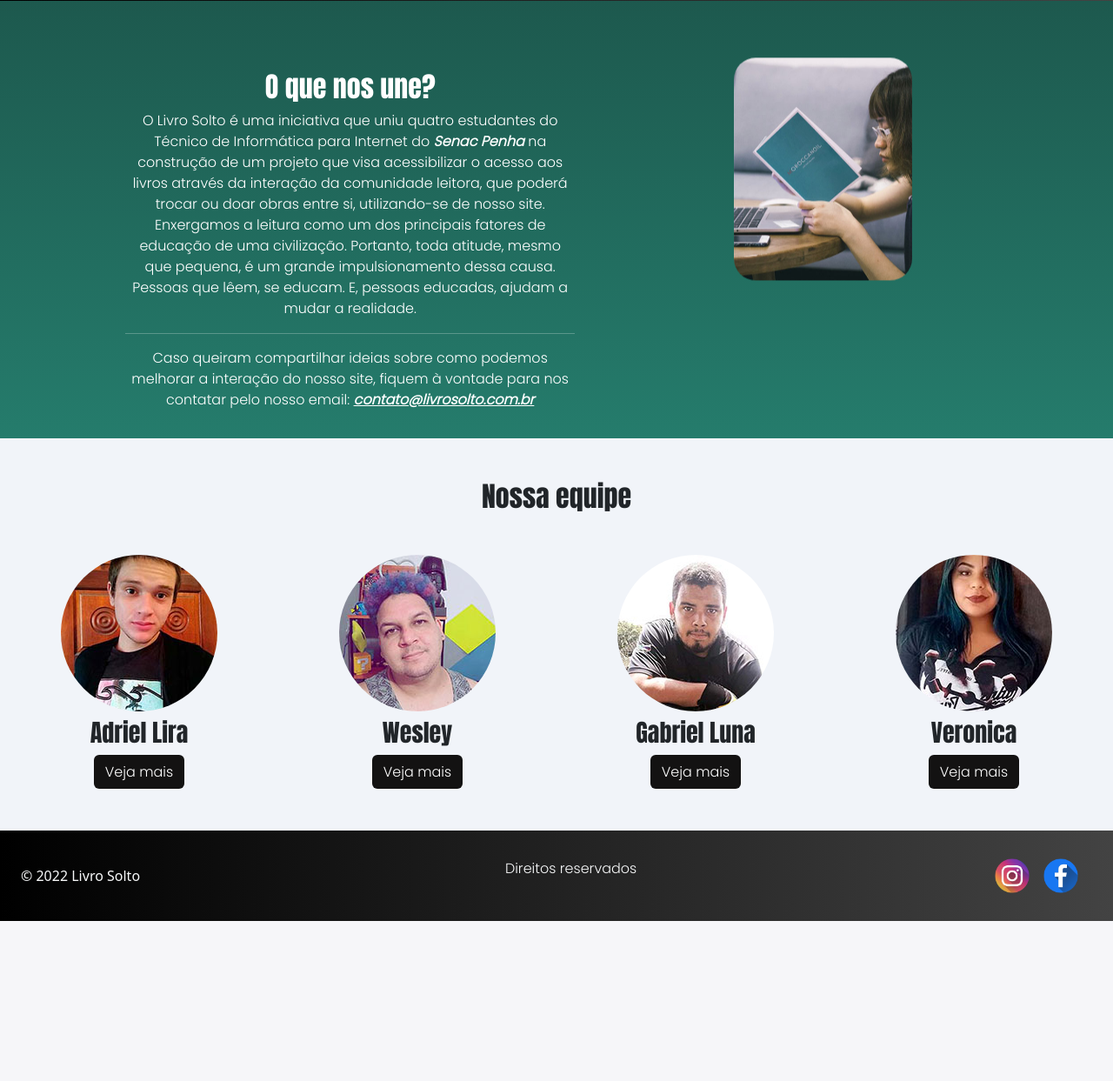
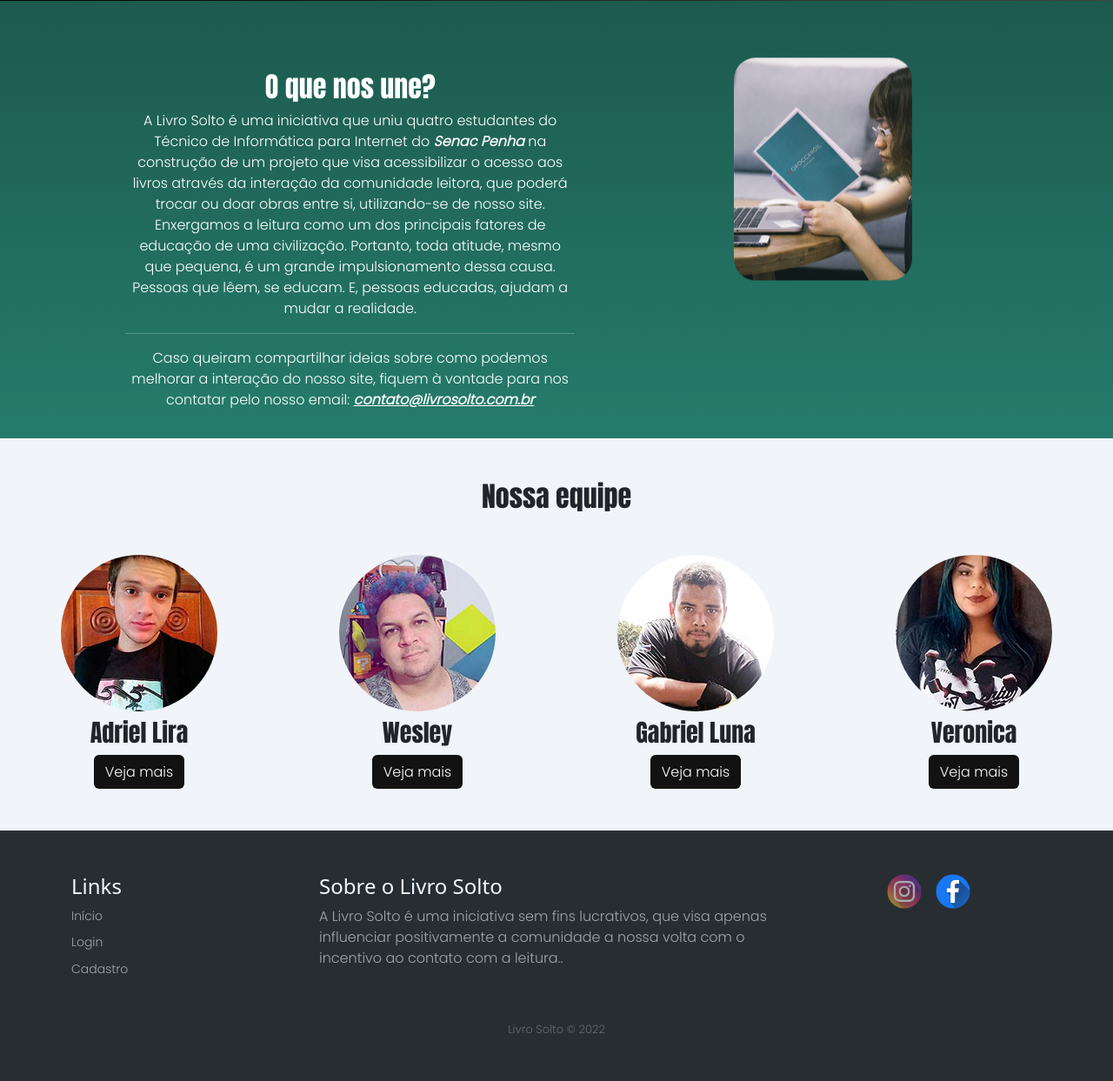
Before and after one commit to veronica-romano/projeto_definitivo, a PHP site: page / in a window 1280 px wide. Shown: the part 1562-2805 px from the top of the page at 87% size. Before the commit the page ends 2621 px from the top, so only its background shows below. Run offline with PHP 8.4, Linux system fonts and the light colour scheme.

Commit message:
footer definitivo

```diff
--- a/estilo.css
+++ b/estilo.css
@@ -31,14 +31,7 @@ nav li a:nth-child(1):hover, nav li a:nth-child(1):active{
     color: white !important;
  }
 
-    footer{
-        background-image: linear-gradient(to right, black, #434343
-        );
-    }
 
-     footer ul {
-        list-style: none;
-     }
 /* Fim das configurações gerais da navegação e footer */
 
 /*css do index*/
@@ -49,6 +42,17 @@ nav li a:nth-child(1):hover, nav li a:nth-child(1):active{
         .img-primeira-interacao{
             max-width: 100%;
         }
+
+        @media screen and (max-width: 550px) {
+            .primeira-interacao h1, .primeira-interacao h2 {
+                font-size: 22px;
+                width: 90%;
+                margin: 0 auto;
+            }
+
+        }
+
+
 
 
         @media screen and (min-width: 775px) {
@@ -263,3 +267,95 @@ nav li a:nth-child(1):hover, nav li a:nth-child(1):active{
                 color: black;
                 font-weight: bold;
             }
+
+
+
+            .footer-dark {
+                padding:50px 0;
+                color:#f0f9ff;
+                background-color:#282d32;
+              }
+
+              .footer-dark h3 {
+                margin-top:0;
+                margin-bottom:12px;
+                font-weight:bold;
+                font-size:16px;
+              }
+
+              .footer-dark ul {
+                padding:0;
+                list-style:none;
+                line-height:1.6;
+                font-size:14px;
+                margin-bottom:0;
+              }
+
+              .footer-dark ul a {
+                color:inherit;
+                text-decoration:none;
+                opacity:0.6;
+              }
+
+              .footer-dark ul a:hover {
+                opacity:0.8;
+              }
+
+              @media (max-width:767px) {
+                .footer-dark .item:not(.social) {
+                  text-align:center;
+                  padding-bottom:20px;
+                }
+              }
+
+              .footer-dark .item.text {
+                margin-bottom:36px;
+              }
+
+              @media (max-width:767px) {
+                .footer-dark .item.text {
+                  margin-bottom:0;
+                }
+              }
+
+              .footer-dark .item.text p {
+                opacity:0.6;
+                margin-bottom:0;
+              }
+
+              .footer-dark .item.social {
+                text-align:center;
+              }
+
+              @media (max-width:991px) {
+                .footer-dark .item.social {
+                  text-align:center;
+                  margin-top:20px;
+                }
+              }
+
+              .footer-dark .item.social > a {
+                font-size:20px;
+                width:36px;
+                height:36px;
+                line-height:36px;
+                display:inline-block;
+                text-align:center;
+                border-radius:50%;
+                box-shadow:0 0 0 1px rgba(255,255,255,0.4);
+                margin:0 8px;
+                color:#fff;
+                opacity:0.75;
+              }
+
+              .footer-dark .item.social > a:hover {
+                opacity:0.9;
+              }
+
+              .footer-dark .copyright {
+                text-align:center;
+                padding-top:24px;
+                opacity:0.3;
+                font-size:13px;
+                margin-bottom:0;
+              }
--- a/index.html
+++ b/index.html
@@ -56,7 +56,7 @@
 
         <h1>Tire a poeira do seu livro!</h1>
         <h2>A gente te ajuda a arrumar um destino para ele</h2>
-        <div class="d-flex justify-content-center pt-5 mt-4 gap-5">
+        <div class="d-flex justify-content-center pt-5 mt-4 gap-5 botoes-interacao">
             <a href="tela_foto.html" class="btn btn-inicial p-2">
             Anunciar livro</a>
             <a href="listadelivros.html" class="btn  btn-inicial p-2">Buscar livro</a>
@@ -117,7 +117,7 @@
         <section class="campoQuatro pt-4 pb-2 justify-content-center d-lg-flex gap-5">
             <div class="sobreUm p-2 mt-5 col-lg-5 text-center mx-lg-3">
                 <h2>O que nos une?</h2>
-                <p>O Livro Solto é uma iniciativa que uniu quatro estudantes do Técnico de Informática para Internet do
+                <p>A Livro Solto é uma iniciativa que uniu quatro estudantes do Técnico de Informática para Internet do
                     <strong><em>Senac Penha</em></strong> na construção de um projeto que visa acessibilizar o acesso aos livros através da
                     interação da comunidade leitora, que poderá trocar ou doar obras entre si, utilizando-se de nosso
                     site.
@@ -173,19 +173,35 @@
 
 
 
-    <div class="">
-        <footer class="  d-flex flex-wrap justify-content-lg-between align-items-center py-3">
-          <div class="p-4">
-            <span class="text-light">&copy; 2022 Livro Solto</span>
-          </div>
-          <p class="text-light text-center">Direitos reservados</p>
-          <ul class="nav justify-content-center justify-content-lg-end list-unstyled d-flex">
-            <li class="ms-3"><a class="text-muted" href="#"><img src="imagens/redes-sociais/instagram.png" alt="" width="40" height="40"></a></li>
-            <li class="ms-3"><a class="text-muted" href="#"><img src="imagens/redes-sociais/facebook.png" alt="" width="40" height="40"></a></li>
-            <li class="ms-3"><a class="text-muted" href="#"><svg class="bi" width="24" height="24"><use xlink:href="#facebook"/></svg></a></li>
-          </ul>
+    <div class="footer-dark">
+        <footer>
+            <div class="container">
+                <div class="row">
+                    <div class="col-sm-6 col-md-3 item">
+                        <h4>Links</h4>
+                        <ul>
+                            <li class="mb-2"><a href="index.html">Início</a></li>
+                            <li class="mb-2"><a href="login.html">Login</a></li>
+                            <li class="mb-2"><a href="cadastro.html">Cadastro</a></li>
+                        </ul>
+                    </div>
+
+                    <div class="col-md-6 item text">
+                        <h4>Sobre o Livro Solto</h4>
+                        <p>A Livro Solto é uma iniciativa sem fins lucrativos, que visa apenas influenciar positivamente
+                            a comunidade a nossa volta com o incentivo ao contato com a leitura..
+                        </p>
+                    </div>
+                    <div class="col item social">
+                    <ul class="d-flex justify-content-center gap-3">
+                        <li><a href="https://www.instagram.com/livrosoltooficial/"><img src="imagens/redes-sociais/instagram.png" alt="link para instagram" width="40"></a></li>
+                        <li><img src="imagens/redes-sociais/facebook.png" alt="" width="40"></li>
+                    </ul></div>
+                </div>
+                <p class="copyright">Livro Solto © 2022</p>
+            </div>
         </footer>
-      </div>
+    </div>
 
 
     <script src="bootstrap-5.2.0-beta1-dist (1)/bootstrap-5.2.0-beta1-dist/js/bootstrap.bundle.js"></script>
```
Also changed, not shown: listadelivros.html (+30 -1 lines), tela_foto.html (+29 -35 lines).
